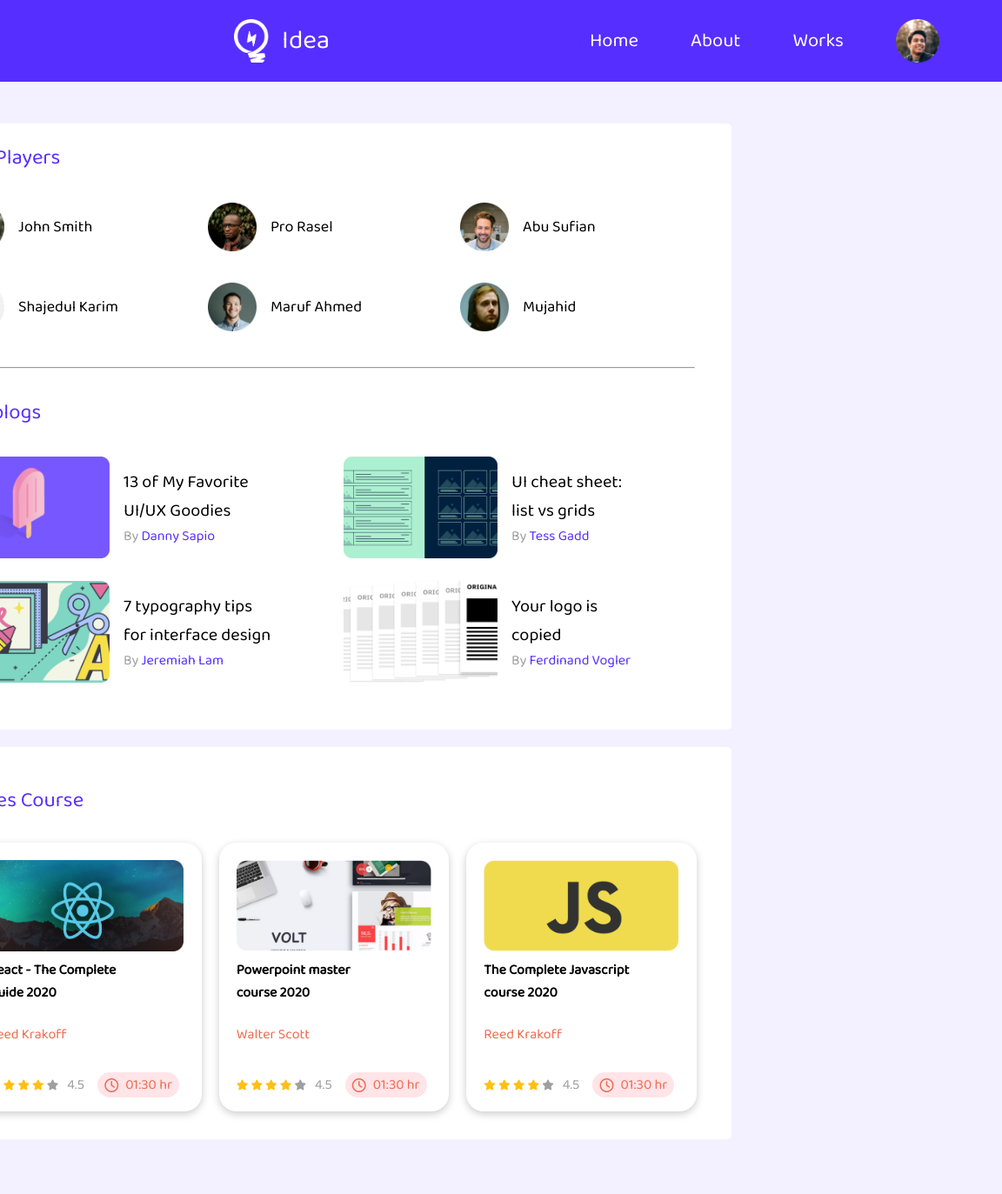
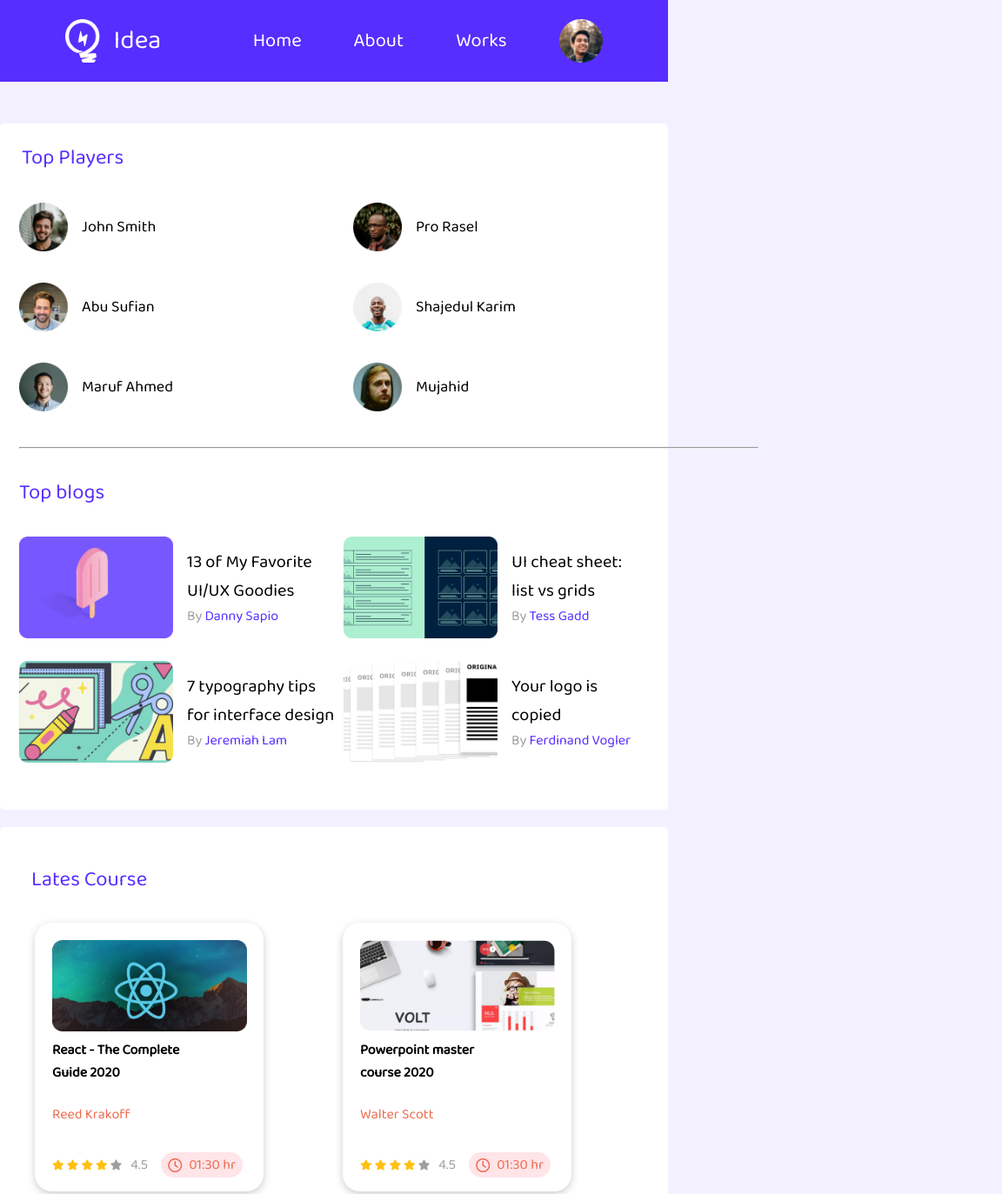
Before and after one commit to jfmemon/leader-board-1, a plain HTML site: page index.html in a window 768 px wide. Shown: the top 1373 px of the page at 87% size, 1152 px wide, since content can reach past the window. Before the commit the page ends 1310 px from the top, so only its background shows below. Drawn offline with Linux system fonts and the light colour scheme; a web font is replaced by a local one.

Commit message:
last push

```diff
--- a/style.css
+++ b/style.css
@@ -337,10 +337,53 @@ Media query
         flex-direction: column;
         width: 100%;
         justify-content: center;
+        align-items: center;
         margin: 0;
     }
 
     .course-container{
         width: 100%;
     }
+
+    .course{
+        width: 223px;
+    }
+
+    /* .course-image{
+        width: 253px;
+    } */
 }
+
+@media only screen and (min-width:689px) and (max-width:991px) {
+    main{
+        width: 100%;
+    }
+
+    .navbar{
+        width: 100%;
+        justify-content: space-evenly;
+    }
+
+    .top-players{
+        width: 100%;
+        justify-content: center;
+        align-items: center;
+    }
+
+    .players{
+        width: 100%;
+        display: grid;
+        grid-template-columns: repeat(2,1fr);
+        justify-content: center;
+        align-items: center;
+    }
+
+    .courses{
+        display: grid;
+        grid-template-columns: repeat(2,1fr);
+    }
+
+    .course{
+        width: 223px;
+    }
+}
```
